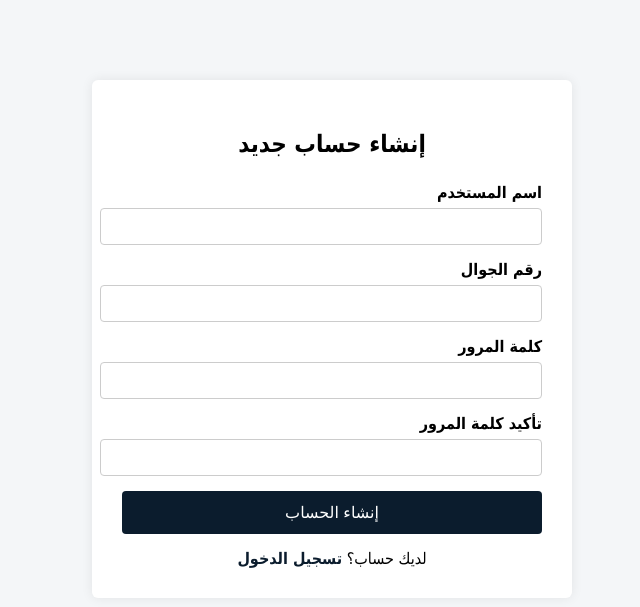
After one commit to homoodalqahtani/la88, a Django app: page /accounts/register/ in a window 1280 px wide. The commit adds this page. Shown: the top 607 px of the page, without its empty margins (308-948 px from the left). Run offline with Django 5.2, Linux system fonts and the light colour scheme.

Commit message:
انشاء حساب

```diff
--- a/accounts/urls.py
+++ b/accounts/urls.py
@@ -1,7 +1,23 @@
 from django.urls import path
+from .views import (
+    register_view,
+    login_view,
+    logout_view,
+)
 
-app_name = 'accounts'
+app_name = "accounts"
 
 urlpatterns = [
-    # سيتم إضافة المسارات لاحقًا
+    # =========================
+    # Authentication
+    # =========================
+
+    # إنشاء حساب
+    path("register/", register_view, name="register"),
+
+    # تسجيل الدخول
+    path("login/", login_view, name="login"),
+
+    # تسجيل الخروج
+    path("logout/", logout_view, name="logout"),
 ]
--- a/accounts/views.py
+++ b/accounts/views.py
@@ -1,3 +1,93 @@
-from django.shortcuts import render
+from django.shortcuts import render, redirect
+from django.contrib.auth import authenticate, login, logout, get_user_model
+from django.contrib import messages
+from django.views.decorators.csrf import csrf_protect
+from django.db import IntegrityError
 
-# Create your views here.
+User = get_user_model()
+
+
+# =========================
+# Register View
+# =========================
+@csrf_protect
+def register_view(request):
+    if request.method == "POST":
+        username = request.POST.get("username", "").strip()
+        phone = request.POST.get("phone", "").strip()
+        password1 = request.POST.get("password1")
+        password2 = request.POST.get("password2")
+
+        # =========================
+        # Validation
+        # =========================
+        if not all([username, phone, password1, password2]):
+            messages.error(request, "جميع الحقول مطلوبة")
+            return redirect("accounts:register")
+
+        if password1 != password2:
+            messages.error(request, "كلمتا المرور غير متطابقتين")
+            return redirect("accounts:register")
+
+        if User.objects.filter(username=username).exists():
+            messages.error(request, "اسم المستخدم موجود مسبقًا")
+            return redirect("accounts:register")
+
+        if User.objects.filter(phone=phone).exists():
+            messages.error(request, "رقم الجوال مستخدم مسبقًا")
+            return redirect("accounts:register")
+
+        # =========================
+        # Create User
+        # =========================
+        try:
+            User.objects.create_user(
+                username=username,
+                phone=phone,
+                password=password1,
+                is_customer=True
+            )
+        except IntegrityError:
+            # حماية إضافية (Race Condition)
+            messages.error(request, "حدث خطأ غير متوقع، حاول مرة أخرى")
+            return redirect("accounts:register")
+
+        messages.success(request, "تم إنشاء الحساب بنجاح، يمكنك تسجيل الدخول الآن")
+        return redirect("accounts:login")
+
+    return render(request, "accounts-1/register.html")
+
+
+# =========================
+# Login View
+# =========================
+@csrf_protect
+def login_view(request):
+    if request.method == "POST":
+        username = request.POST.get("username", "").strip()
+        password = request.POST.get("password")
+
+        if not username or not password:
+            messages.error(request, "يرجى إدخال اسم المستخدم وكلمة المرور")
+            return redirect("accounts:login")
+
+        user = authenticate(request, username=username, password=password)
+
+        if user is not None:
+            login(request, user)
+            messages.success(request, "تم تسجيل الدخول بنجاح")
+            return redirect("home")
+
+        messages.error(request, "اسم المستخدم أو كلمة المرور غير صحيحة")
+        return redirect("accounts:login")
+
+    return render(request, "accounts-1/login.html")
+
+
+# =========================
+# Logout View
+# =========================
+def logout_view(request):
+    logout(request)
+    messages.success(request, "تم تسجيل الخروج بنجاح")
+    return redirect("accounts:login")
--- a/la88/urls.py
+++ b/la88/urls.py
@@ -2,20 +2,36 @@ from django.contrib import admin
 from django.urls import path, include
 from django.conf import settings
 from django.conf.urls.static import static
+from django.shortcuts import render
+
+
+# =========================
+# الصفحة الرئيسية
+# =========================
+def home(request):
+    """
+    الصفحة الرئيسية للموقع
+    """
+    return render(request, "home.html")
+
 
 urlpatterns = [
-    # الصفحة الرئيسية (واجهة المتجر)
-    path('', include('catalog.urls')),
+    # الصفحة الرئيسية (اسمها home ← مهم)
+    path("", home, name="home"),
 
     # لوحة التحكم
-    path('admin/', admin.site.urls),
+    path("admin/", admin.site.urls),
 
-    # التطبيقات الأخرى
-    path('accounts/', include('accounts.urls')),
-    path('orders/', include('orders.urls')),
+    # التطبيقات
+    path("catalog/", include("catalog.urls")),
+    path("accounts/", include("accounts.urls")),
+    path("orders/", include("orders.urls")),
 ]
 
+
+# =========================
 # ملفات الميديا أثناء التطوير
+# =========================
 if settings.DEBUG:
     urlpatterns += static(
         settings.MEDIA_URL,
--- /dev/null
+++ b/templates/accounts-1/register.html
@@ -0,0 +1,135 @@
+<!DOCTYPE html>
+<html lang="ar" dir="rtl">
+<head>
+    <meta charset="UTF-8">
+    <title>إنشاء حساب</title>
+
+    <style>
+        body {
+            font-family: Tahoma, Arial, sans-serif;
+            background-color: #f4f6f8;
+            margin: 0;
+            padding: 0;
+        }
+
+        .container {
+            width: 420px;
+            margin: 80px auto;
+            background: #ffffff;
+            padding: 30px;
+            border-radius: 6px;
+            box-shadow: 0 0 12px rgba(0,0,0,0.08);
+        }
+
+        h2 {
+            text-align: center;
+            margin-bottom: 25px;
+        }
+
+        label {
+            font-weight: bold;
+            display: block;
+            margin-bottom: 6px;
+        }
+
+        input {
+            width: 100%;
+            padding: 10px;
+            border: 1px solid #ccc;
+            border-radius: 4px;
+            margin-bottom: 15px;
+        }
+
+        button {
+            width: 100%;
+            padding: 12px;
+            background-color: #0b1c2d;
+            color: #fff;
+            border: none;
+            font-size: 16px;
+            cursor: pointer;
+            border-radius: 4px;
+        }
+
+        button:hover {
+            opacity: 0.9;
+        }
+
+        .message {
+            padding: 10px;
+            margin-bottom: 15px;
+            border-radius: 4px;
+            font-size: 14px;
+        }
+
+        .message.success {
+            background-color: #e6f4ea;
+            color: #1e7e34;
+        }
+
+        .message.error {
+            background-color: #fdecea;
+            color: #b02a37;
+        }
+
+        .login-link {
+            text-align: center;
+            margin-top: 15px;
+        }
+
+        .login-link a {
+            color: #0b1c2d;
+            font-weight: bold;
+            text-decoration: none;
+        }
+    </style>
+</head>
+
+<body>
+
+<div class="container">
+    <h2>إنشاء حساب جديد</h2>
+
+    <!-- رسائل Django -->
+    {% if messages %}
+        {% for message in messages %}
+            <div class="message {{ message.tags }}">
+                {{ message }}
+            </div>
+        {% endfor %}
+    {% endif %}
+
+    <form method="post">
+        {% csrf_token %}
+
+        <label>اسم المستخدم</label>
+        <input type="text" name="username" required>
+
+        <label>رقم الجوال</label>
+        <input type="text" name="phone">
+
+        <label>كلمة المرور</label>
+        <input type="password" name="password1" required>
+
+        <label>تأكيد كلمة المرور</label>
+        <input type="password" name="password2" required>
+
+        <button type="submit">إنشاء الحساب</button>
+    </form>
+
+    <div class="login-link">
+        لديك حساب؟ <a href="{% url 'accounts:login' %}">تسجيل الدخول</a>
+    </div>
+</div>
+
+<script>
+    // إخفاء الرسائل تلقائيًا بعد 4 ثوانٍ
+    setTimeout(() => {
+        document.querySelectorAll('.message').forEach(msg => {
+            msg.style.display = 'none';
+        });
+    }, 4000);
+</script>
+
+</body>
+</html>
```
Also changed, not shown: templates/accounts-1/login.html (added, +31 -0 lines), templates/header.html (+44 -7 lines), db.sqlite3, media/products/رفاهية_التصاميم.jpg (added).
